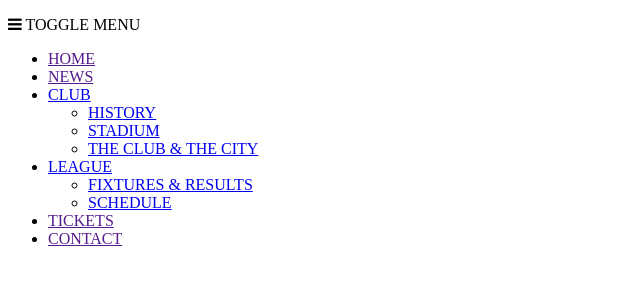
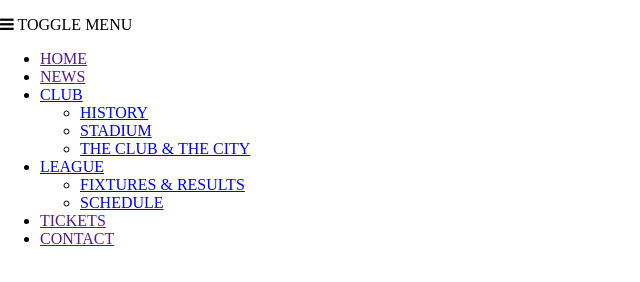
Before and after one commit to jdavidhermoso/HTML5-CSS3-JS-Responsive-Navbar, a plain HTML site: page index.html in a window 1280 px wide. Shown: the whole page, without its empty margins (0-640 px from the left). Drawn offline with Linux system fonts and the light colour scheme.

Commit message:
.container div added, general page structure

```diff
--- a/css/main.css
+++ b/css/main.css
@@ -0,0 +1,22 @@
+/*  GENERAL STRUCTURE STYLES */
+
+html, body {
+	width: 100%;
+	max-width: 100%;
+
+	height: 100%;
+	max-height: 100%;
+
+	margin: 0;
+	padding: 0;
+}
+
+.container {
+	width: 100%;
+	max-width: 100%;
+
+	height: 100%;
+	max-height: 100%;
+
+	margin: 0 auto;
+}
--- a/index.html
+++ b/index.html
@@ -11,7 +11,7 @@
 	<link rel="stylesheet" type="text/css" href="./css/main.css">
 </head>
 <body>
-
+	<div class="container">
 		<nav>
 			<div class="responsive-menu-button">
 				<p>
@@ -83,5 +83,6 @@
 			</ul>
 		</nav>
 
+	</div>
 </body>
 </html>
```
Lines whose indentation alone changed are shown as unchanged.
